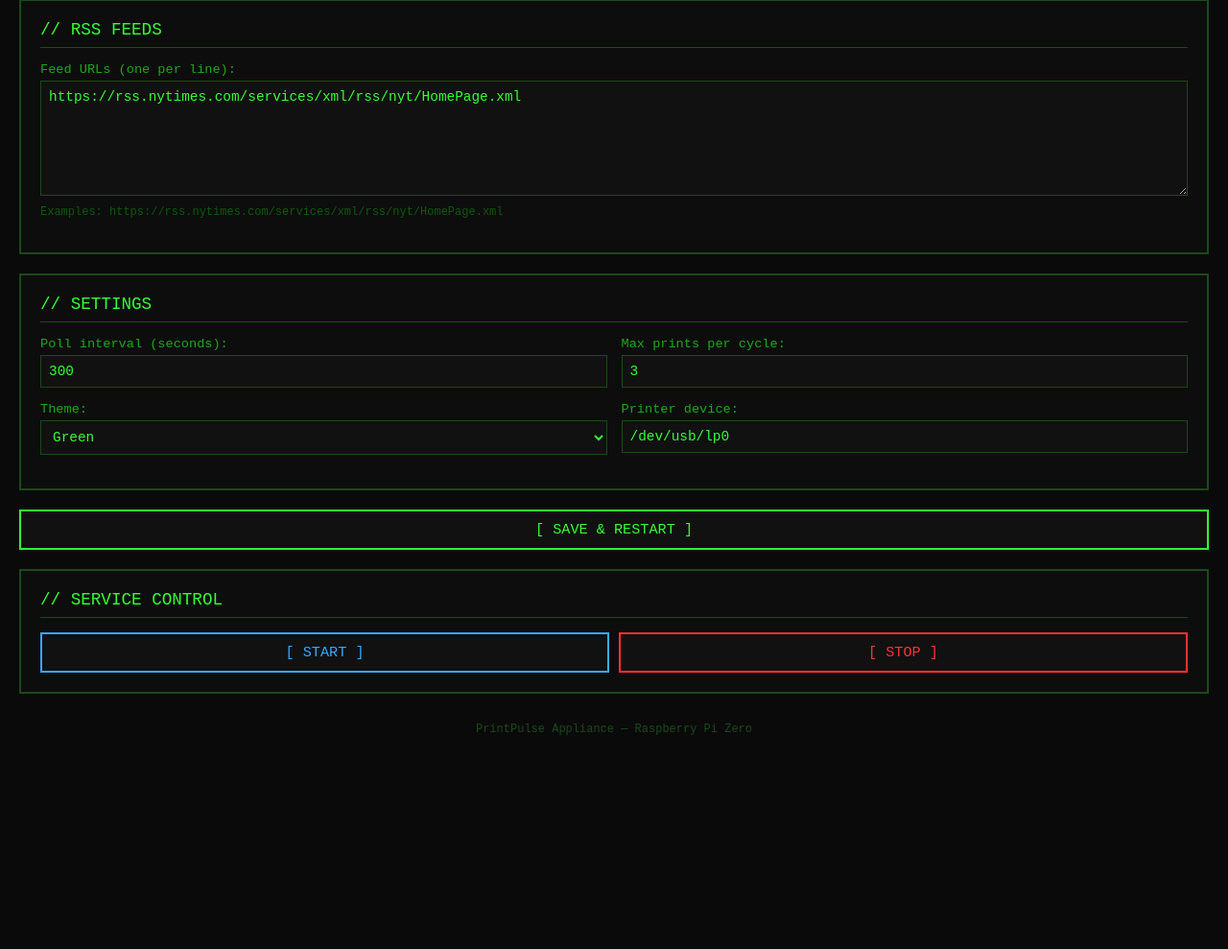
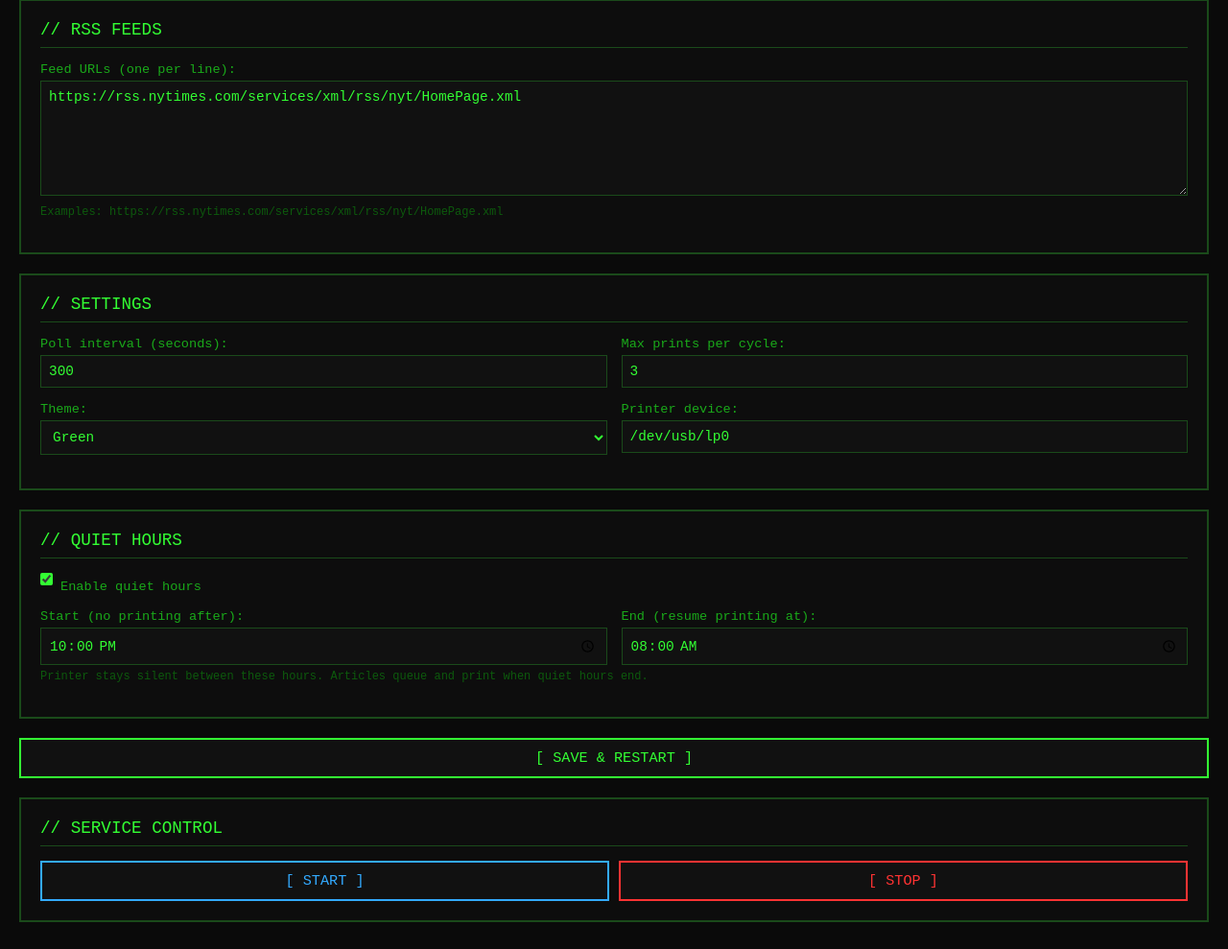
Before and after one commit to jampick/PrintPulse, a Flask app: page / in a window 1280 px wide. Shown: the part 160-1149 px from the top of the page at 96% size. Before the commit the page ends 926 px from the top, so only its background shows below. Run offline with Flask 3, Linux system fonts and the light colour scheme.

Commit message:
Add quiet hours feature to web UI and watch loop
Prevents the thermal printer from printing during configurable hours
(default 10pm–8am). Articles detected during quiet hours are queued
and print automatically when quiet hours end.

Co-Authored-By: Claude Opus 4.6 (1M context) <noreply@anthropic.com>

```diff
--- a/pi/appliance.py
+++ b/pi/appliance.py
@@ -24,6 +24,9 @@ def default_config() -> dict:
         "max_prints": 3,
         "theme": "green",
         "printer_device": "/dev/usb/lp0",
+        "quiet_enabled": True,
+        "quiet_start": "22:00",
+        "quiet_end": "08:00",
         "enabled": True,
         "auth_user": "",
         "auth_hash": "",
--- a/pi/webapp/server.py
+++ b/pi/webapp/server.py
@@ -267,6 +267,20 @@ def validate_save_input(form) -> tuple[dict | None, list[str]]:
         errors.append(f"Invalid theme. Must be one of: {', '.join(sorted(_VALID_THEMES))}.")
         theme = "green"
 
+    # --- Quiet hours ---
+    quiet_enabled = form.get("quiet_enabled") == "1"
+
+    quiet_start = form.get("quiet_start", "22:00").strip()
+    quiet_end = form.get("quiet_end", "08:00").strip()
+    _time_re = re.compile(r"^\d{2}:\d{2}$")
+    for label, val in [("Quiet start", quiet_start), ("Quiet end", quiet_end)]:
+        if not _time_re.match(val):
+            errors.append(f"{label} must be in HH:MM format.")
+        else:
+            hh, mm = int(val[:2]), int(val[3:5])
+            if hh > 23 or mm > 59:
+                errors.append(f"{label} is not a valid time.")
+
     # --- Printer device ---
     printer_device = form.get("printer_device", "/dev/usb/lp0").strip()
     if len(printer_device) > 64:
@@ -288,6 +302,9 @@ def validate_save_input(form) -> tuple[dict | None, list[str]]:
         "max_prints": max_prints,
         "theme": theme,
         "printer_device": printer_device,
+        "quiet_enabled": quiet_enabled,
+        "quiet_start": quiet_start,
+        "quiet_end": quiet_end,
     }, []
 
 
@@ -360,6 +377,9 @@ def save():
     config["max_prints"] = validated["max_prints"]
     config["theme"] = validated["theme"]
     config["printer_device"] = validated["printer_device"]
+    config["quiet_enabled"] = validated["quiet_enabled"]
+    config["quiet_start"] = validated["quiet_start"]
+    config["quiet_end"] = validated["quiet_end"]
     save_config(config)
 
     # Restart the watcher service to pick up new config
--- a/pi/webapp/templates/index.html
+++ b/pi/webapp/templates/index.html
@@ -87,6 +87,23 @@
             font-family: 'Courier New', monospace;
             font-size: 0.9em;
             margin-bottom: 15px;
+        }
+
+        input[type="checkbox"] {
+            width: auto;
+            margin-right: 8px;
+            accent-color: #33ff33;
+        }
+
+        .checkbox-row {
+            display: flex;
+            align-items: center;
+            margin-bottom: 10px;
+        }
+
+        .checkbox-row label {
+            display: inline;
+            margin-bottom: 0;
         }
 
         textarea { height: 120px; resize: vertical; }
@@ -224,6 +241,31 @@
             </div>
         </div>
 
+        <div class="panel">
+            <div class="panel-title">// QUIET HOURS</div>
+            <div class="checkbox-row">
+                <input type="checkbox" name="quiet_enabled" id="quiet_enabled"
+                       value="1" {% if config.quiet_enabled %}checked{% endif %}
+                       onchange="document.getElementById('quiet-times').style.opacity = this.checked ? '1' : '0.4'">
+                <label for="quiet_enabled">Enable quiet hours</label>
+            </div>
+            <div id="quiet-times" style="opacity: {% if config.quiet_enabled %}1{% else %}0.4{% endif %}">
+                <div class="row">
+                    <div>
+                        <label for="quiet_start">Start (no printing after):</label>
+                        <input type="time" name="quiet_start" id="quiet_start"
+                               value="{{ config.quiet_start }}">
+                    </div>
+                    <div>
+                        <label for="quiet_end">End (resume printing at):</label>
+                        <input type="time" name="quiet_end" id="quiet_end"
+                               value="{{ config.quiet_end }}">
+                    </div>
+                </div>
+                <div class="help">Printer stays silent between these hours. Articles queue and print when quiet hours end.</div>
+            </div>
+        </div>
+
         <div class="btn-row">
             <button type="submit" class="btn-save">[ SAVE & RESTART ]</button>
         </div>
--- a/printpulse/pi_launcher.py
+++ b/printpulse/pi_launcher.py
@@ -52,6 +52,12 @@ def main():
     theme = config.get("theme", "green")
     argv.extend(["--theme", theme])
 
+    # Quiet hours
+    if config.get("quiet_enabled", True):
+        quiet_start = config.get("quiet_start", "22:00")
+        quiet_end = config.get("quiet_end", "08:00")
+        argv.extend(["--quiet-start", quiet_start, "--quiet-end", quiet_end])
+
     print(f"PrintPulse appliance starting: {len(feeds)} feed(s), "
           f"interval={interval}s, max_prints={max_prints}")
     print(f"Feeds: {', '.join(feeds)}")
```
Also changed, not shown: printpulse/app.py (+14 -0 lines), printpulse/watch.py (+39 -2 lines).
